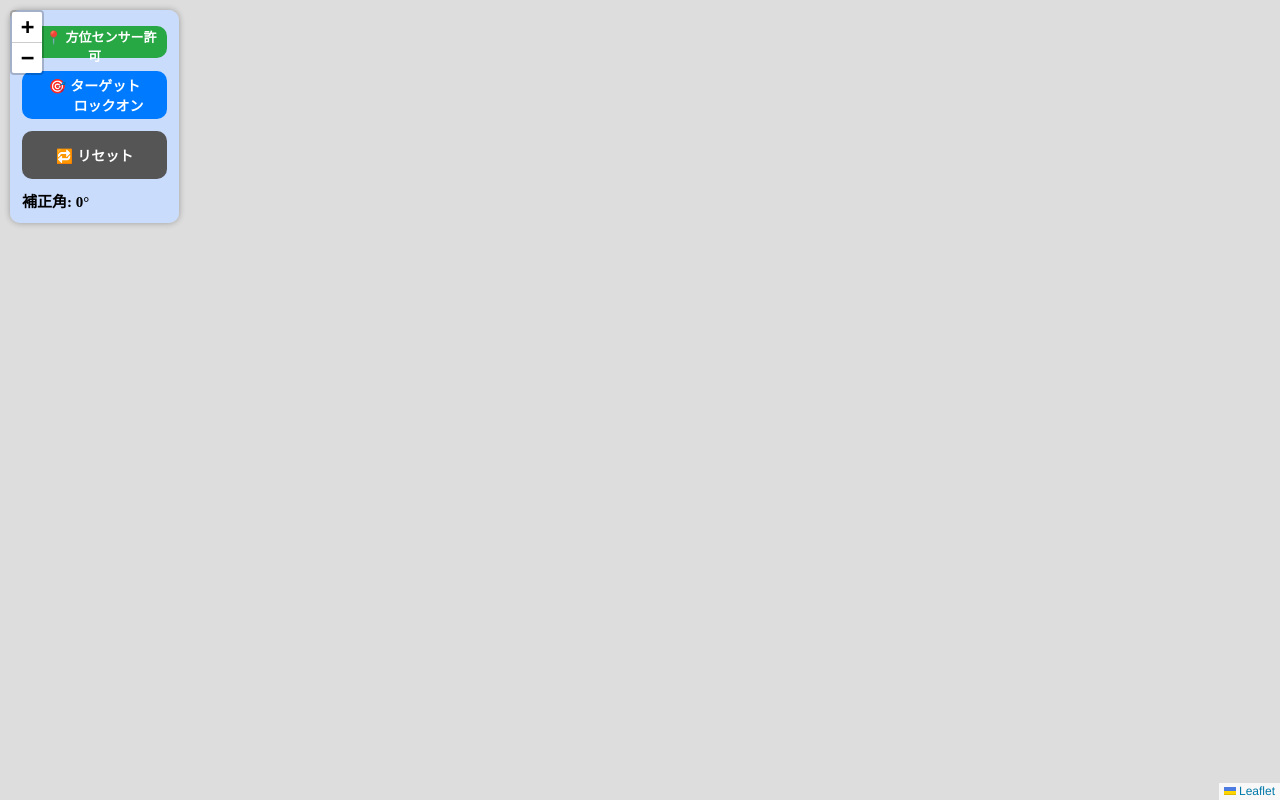
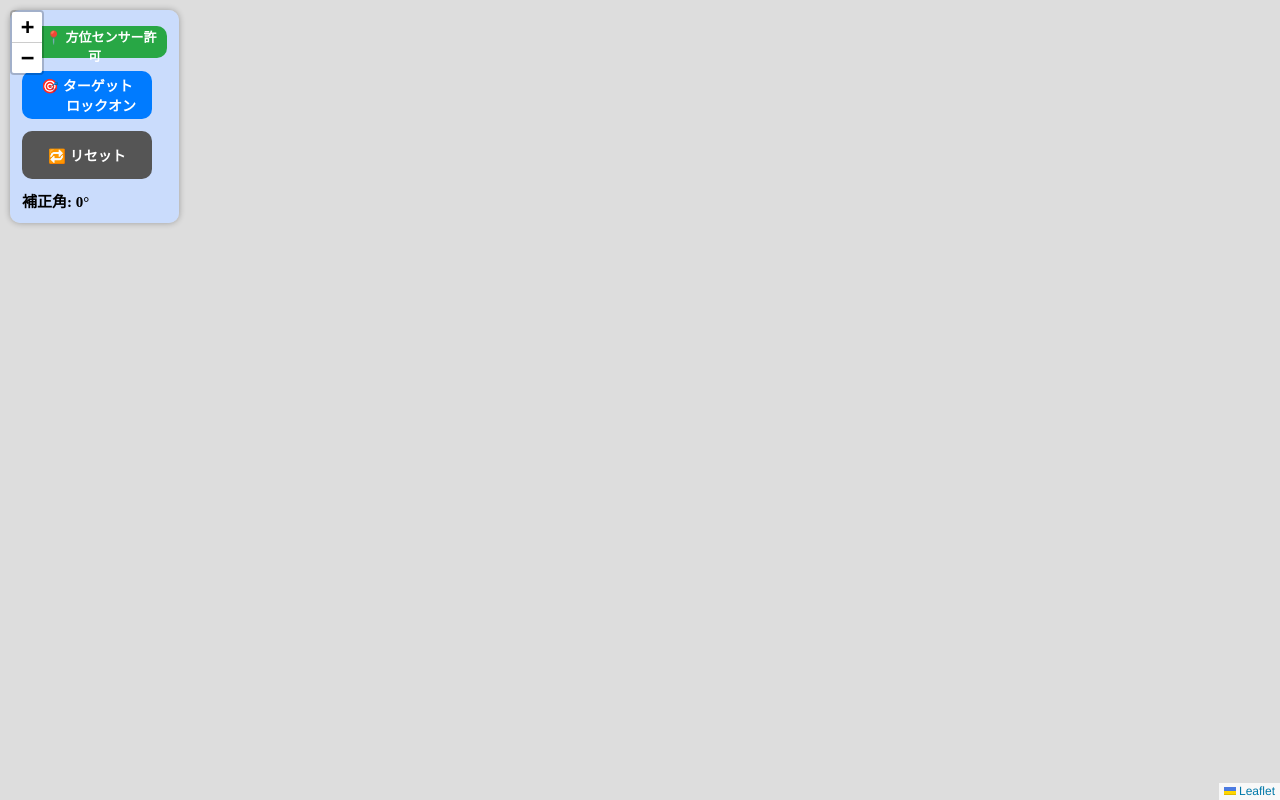
Before and after one commit to Shoot-shoot-39/compass-cal-demo, a plain HTML site: page index.html in a window 1280 px wide. Drawn offline with nearby package versions, Linux system fonts and the light colour scheme.

Commit message:
Update index.html

```diff
--- a/index.html
+++ b/index.html
@@ -16,7 +16,7 @@
     font-size: 15px; transition: background 0.5s;
   }
   button {
-    margin: 6px 0; width: 145px; height: 48px; font-size: 14px;
+    margin: 6px 0; width: 130px; height: 48px; font-size: 14px;
     border: none; border-radius: 10px; cursor: pointer;
     background: #007bff; color: #fff; font-weight: bold;
   }
```
